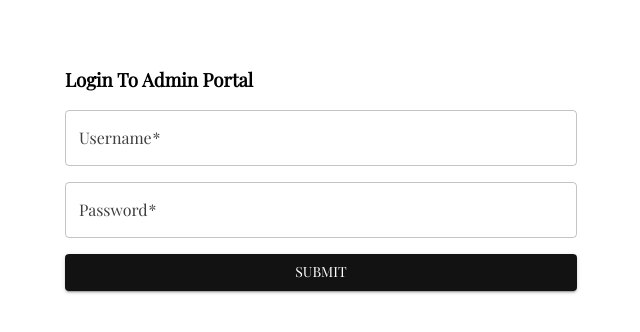
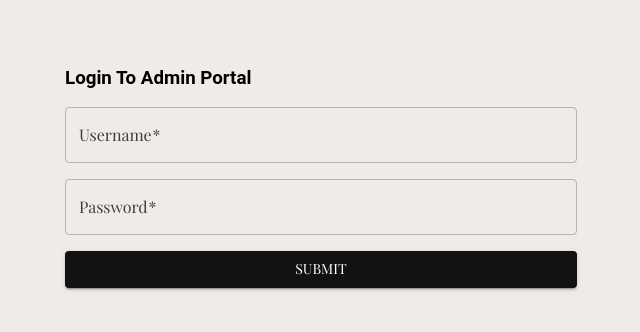
Before and after one commit to james-nair/wedding, a Next.js app: page /admin in a window 1280 px wide. Shown: the top 332 px of the page, without its empty margins (319-959 px from the left). Built offline with nearby package versions, Linux system fonts and the light colour scheme; no server answers; the database is empty; a web font is replaced by a local one.

Commit message:
make the admin page scrollable

```diff
--- a/pages/admin/index.tsx
+++ b/pages/admin/index.tsx
@@ -57,7 +57,7 @@ const AdminPage = (props: AdminPageProps) => {
   }, []);
 
   return (
-    <main style={{ height: "100%" }}>
+    <main style={{ height: "auto", fontFamily: "Roboto" }}>
       <AuthWrapper>
         <Section>
           <Button
--- a/styles/globals.css
+++ b/styles/globals.css
@@ -10,6 +10,7 @@
 body {
   font-family: "Playfair Display", serif;
   margin: 0;
+  background-color:#efebe9 ;
 }
 
 code {
```
